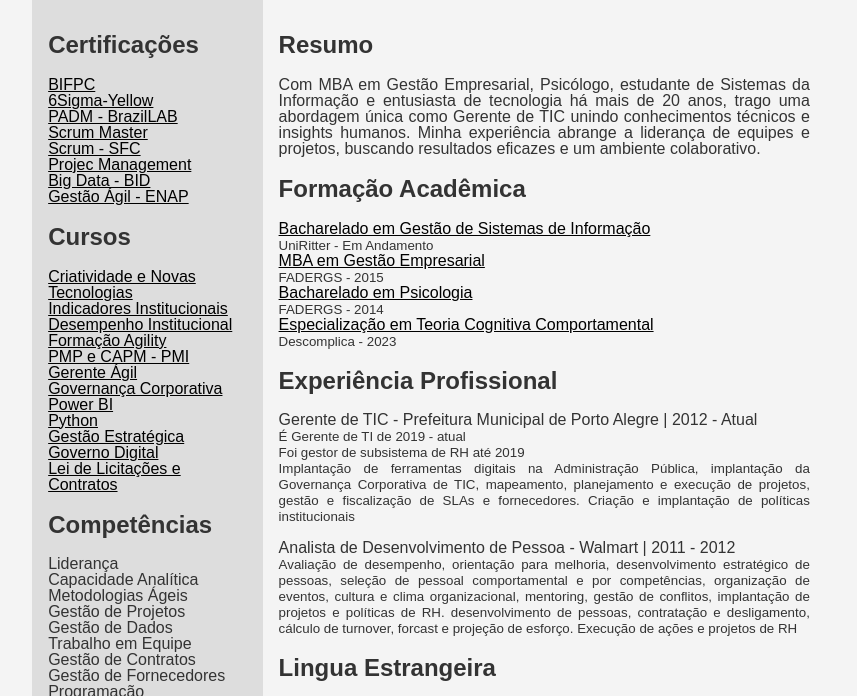
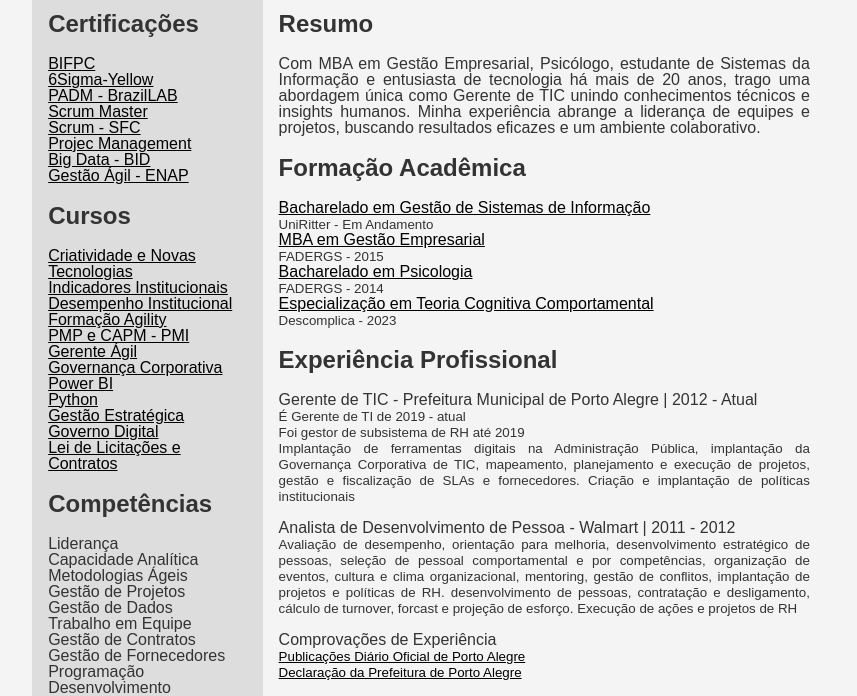
Before and after one commit to MAZStradolini/Curriculo-Pessoal, a plain HTML site: page index.html in a window 1280 px wide. Shown: the part 234-930 px from the top of the page, without its empty margins (211-1068 px from the left). Drawn offline with Linux system fonts and the light colour scheme.

Commit message:
Update index.html

```diff
--- a/index.html
+++ b/index.html
@@ -94,6 +94,10 @@
                       <br>
                       <li>Analista de Desenvolvimento de Pessoa - Walmart | 2011 - 2012</li>
                       <li><span class="smaller">Avaliação de desempenho, orientação para melhoria, desenvolvimento estratégico de pessoas, seleção de pessoal comportamental e por competências, organização de eventos, cultura e clima organizacional, mentoring, gestão de conflitos, implantação de projetos e políticas de RH. desenvolvimento de pessoas, contratação e desligamento, cálculo de turnover, forcast e projeção de esforço. Execução de ações e projetos de RH</span></li>
+                      <br>
+                      <li>Comprovações de Experiência</li>
+                      <li><span class="smaller"><a href="https://drive.google.com/drive/folders/12IyBlNCy3_sRCvld_R7a0Lyf8Yc8ZDDd?usp=sharing" target="_blank">Publicações Diário Oficial de Porto Alegre</a></span></li>
+                      <li><span class="smaller"><a href="https://drive.google.com/file/d/1edVqqWhmIAAl7B9g0LixtL4DwDO8Yn8h/view?usp=sharing" target="_blank">Declaração da Prefeitura de Porto Alegre</a></span></li>
                 </ul>
             </section>
             <section>
```
